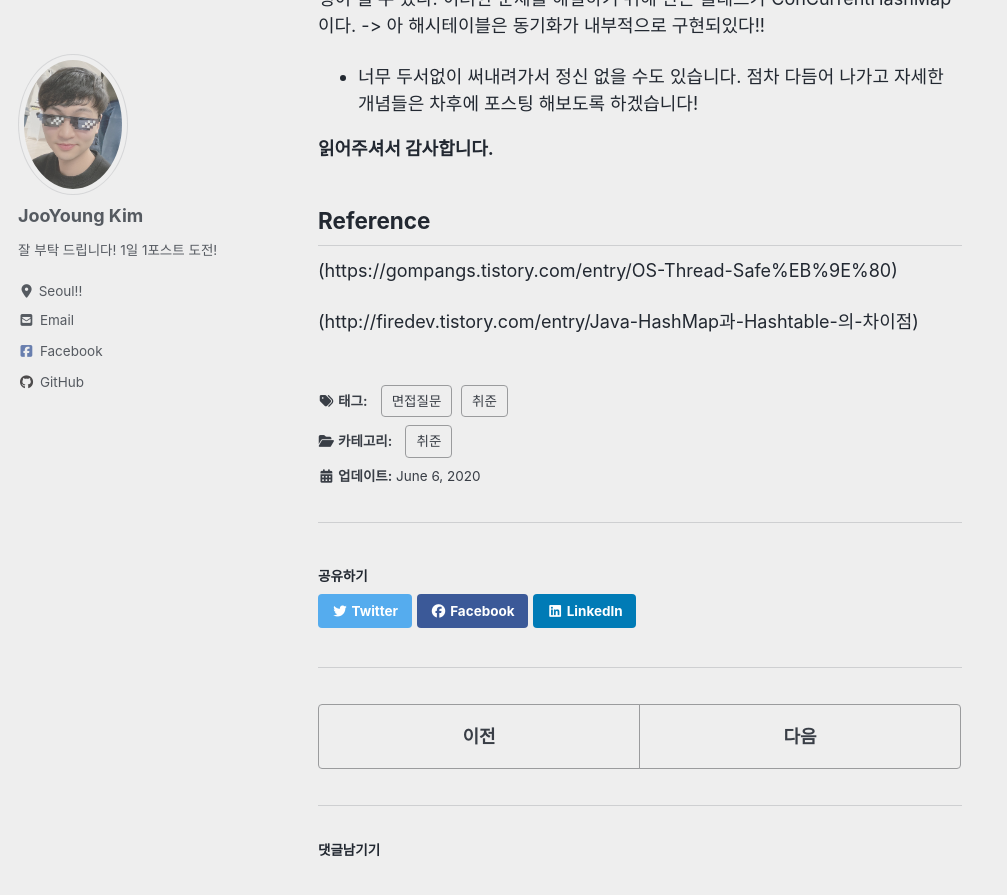
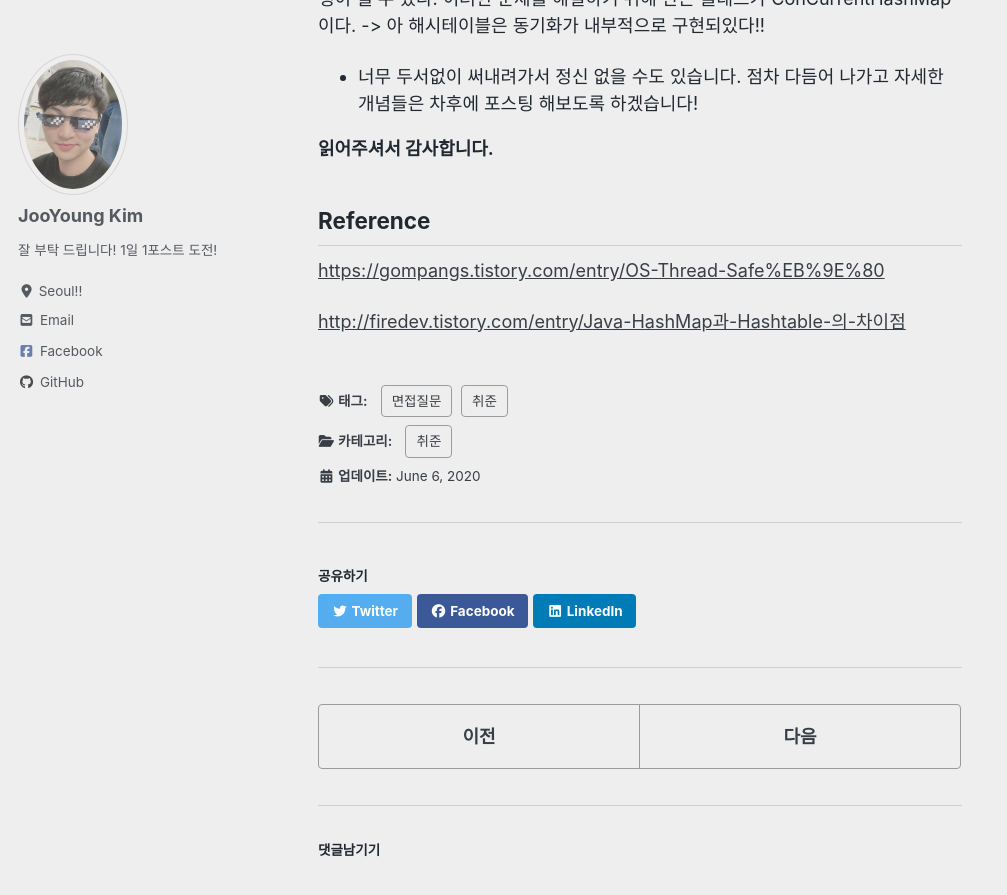
Before and after one commit to JooYoung1121/JooYoung1121.github.io, a Jekyll site: the page built from _posts/2020-06-06-면접질문정리.md, in a window 1280 px wide and 900 px high, scrolled down 1210 px. Shown: the top 895 px of the window, without its empty margins (0-1007 px from the left). Built offline with Jekyll 4.4.1, drawn with Linux system fonts in a browser that asks for light colours; cached includes are drawn as plain includes; nearby versions of some CDN libraries; comment, search, counter and statistics services are not loaded.

Commit message:
Update 2020-06-06-면접질문정리.md

```diff
--- a/_posts/2020-06-06-면접질문정리.md
+++ b/_posts/2020-06-06-면접질문정리.md
@@ -46,6 +46,6 @@ published : true
 
 ## **Reference**
 
-(https://gompangs.tistory.com/entry/OS-Thread-Safe%EB%9E%80)
+<https://gompangs.tistory.com/entry/OS-Thread-Safe%EB%9E%80>
 
-(http://firedev.tistory.com/entry/Java-HashMap과-Hashtable-의-차이점)
+<http://firedev.tistory.com/entry/Java-HashMap과-Hashtable-의-차이점>
```
